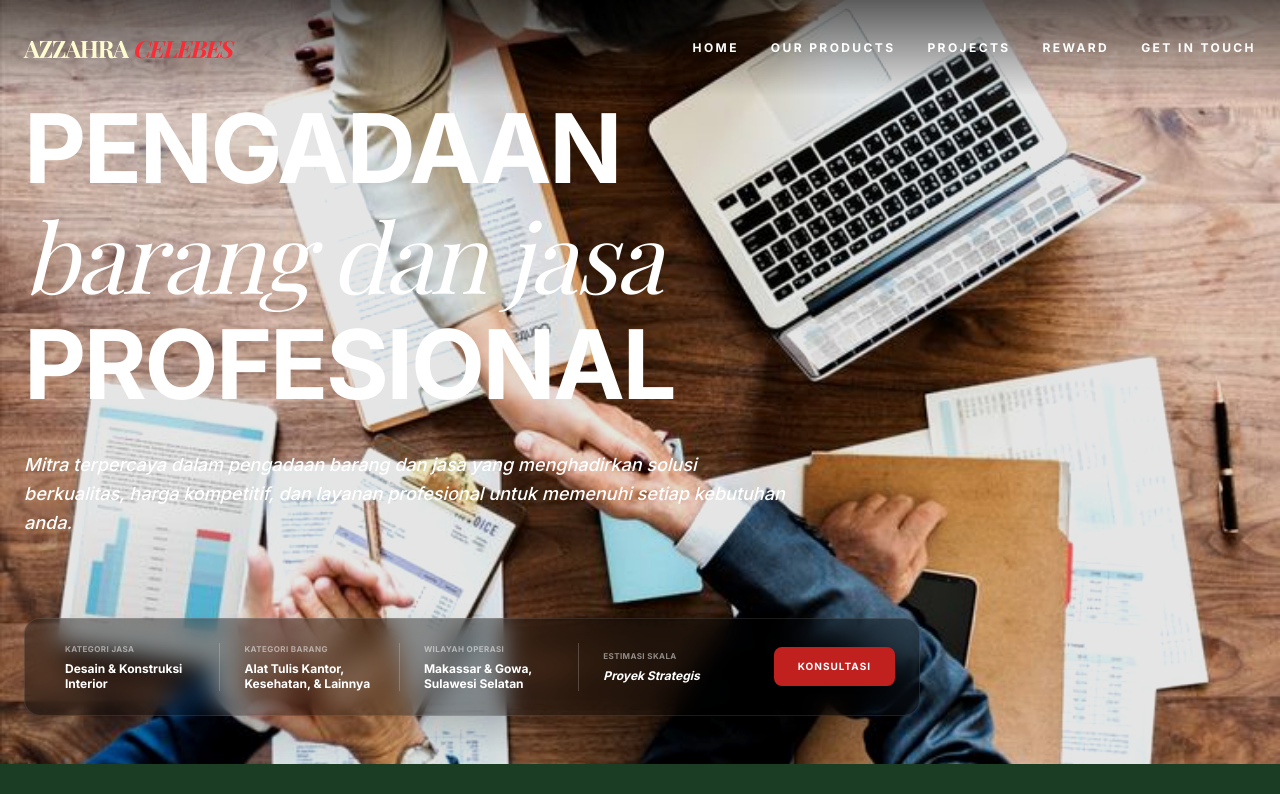
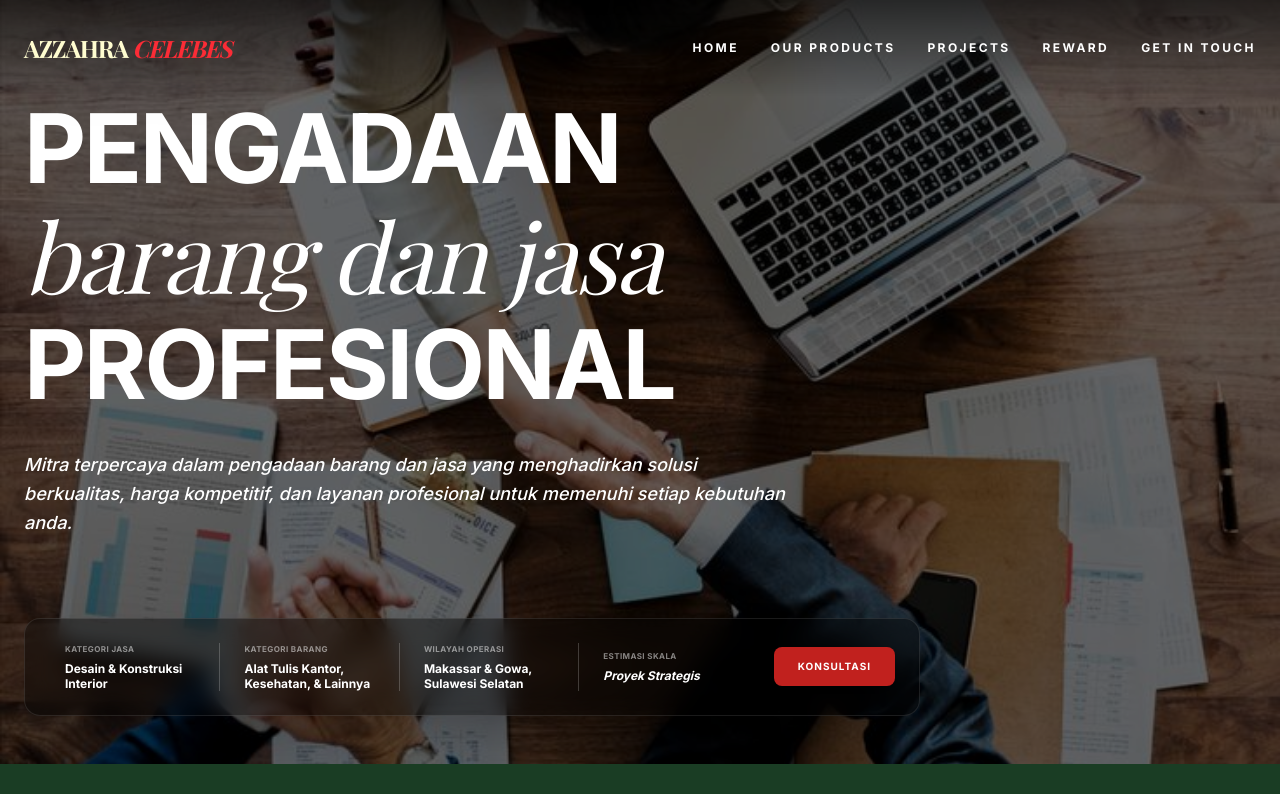
Before and after one commit to kasihfebriani17-alt/azzahracelebes, a React (Vite) app: page / in a window 1280 px wide. Shown: the top 794 px of the page. Built offline with nearby package versions, Linux system fonts and the light colour scheme; a web font is replaced by a local one.

Commit message:
Darken hero background for better readability

```diff
--- a/src/App.tsx
+++ b/src/App.tsx
@@ -149,15 +149,13 @@
       {/* Hero Section */}
       <section className="relative min-h-[70vh] flex items-center pt-24 pb-12 overflow-hidden">
         {/* Background Image with Overlay */}
-        <div className="absolute inset-0 z-0">
-          <img
-            src="/backround.jpeg"
-            alt="Hero Background"
-            className="w-full h-full object-cover brightness-[1.1]"
-            referrerPolicy="no-referrer"
-          />
-          <div className="absolute inset-0 bg-black/10 backdrop-blur-[0.5px]"></div>
-        </div>
+        <div
+          className="absolute inset-0 bg-cover bg-center bg-no-repeat"
+          style={{
+            backgroundImage: "url('/backround.jpeg')",
+          }}
+        />
+        <div className="absolute inset-0 bg-black/60"></div>
 
         <div className="max-w-7xl mx-auto px-6 relative z-10 w-full">
           <motion.div
```
